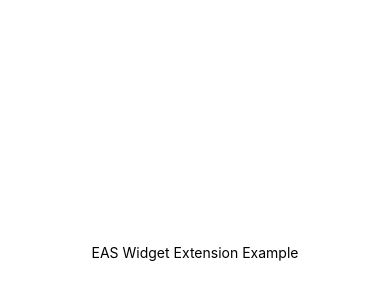
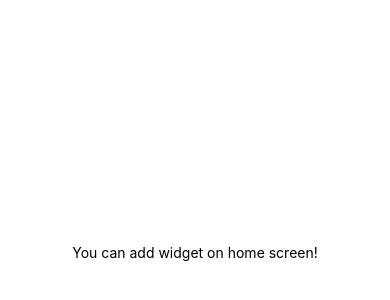
Before and after one commit to gaishimo/eas-widget-example, a React Native app: screen / in a window 390 px wide. Shown: the part 170-470 px from the top of the page. Built offline with nearby package versions, Linux system fonts and the light colour scheme.

Commit message:
Change the message on App

```diff
--- a/App.tsx
+++ b/App.tsx
@@ -5,7 +5,7 @@ import { StyleSheet, Text, View } from "react-native"
 export default function App() {
   return (
     <View style={styles.container}>
-      <Text>EAS Widget Extension Example</Text>
+      <Text>You can add widget on home screen!</Text>
       <StatusBar style="auto" />
     </View>
   )
```
